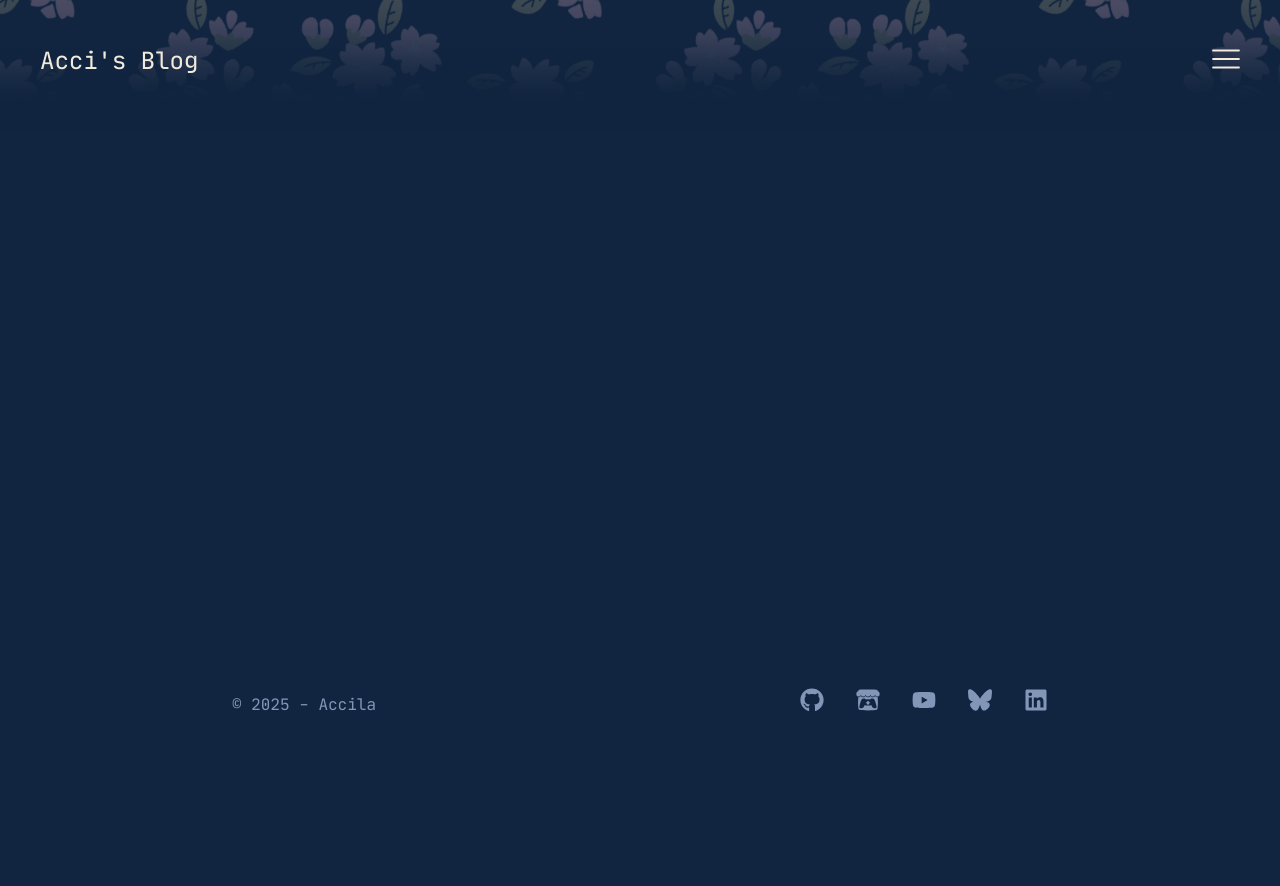
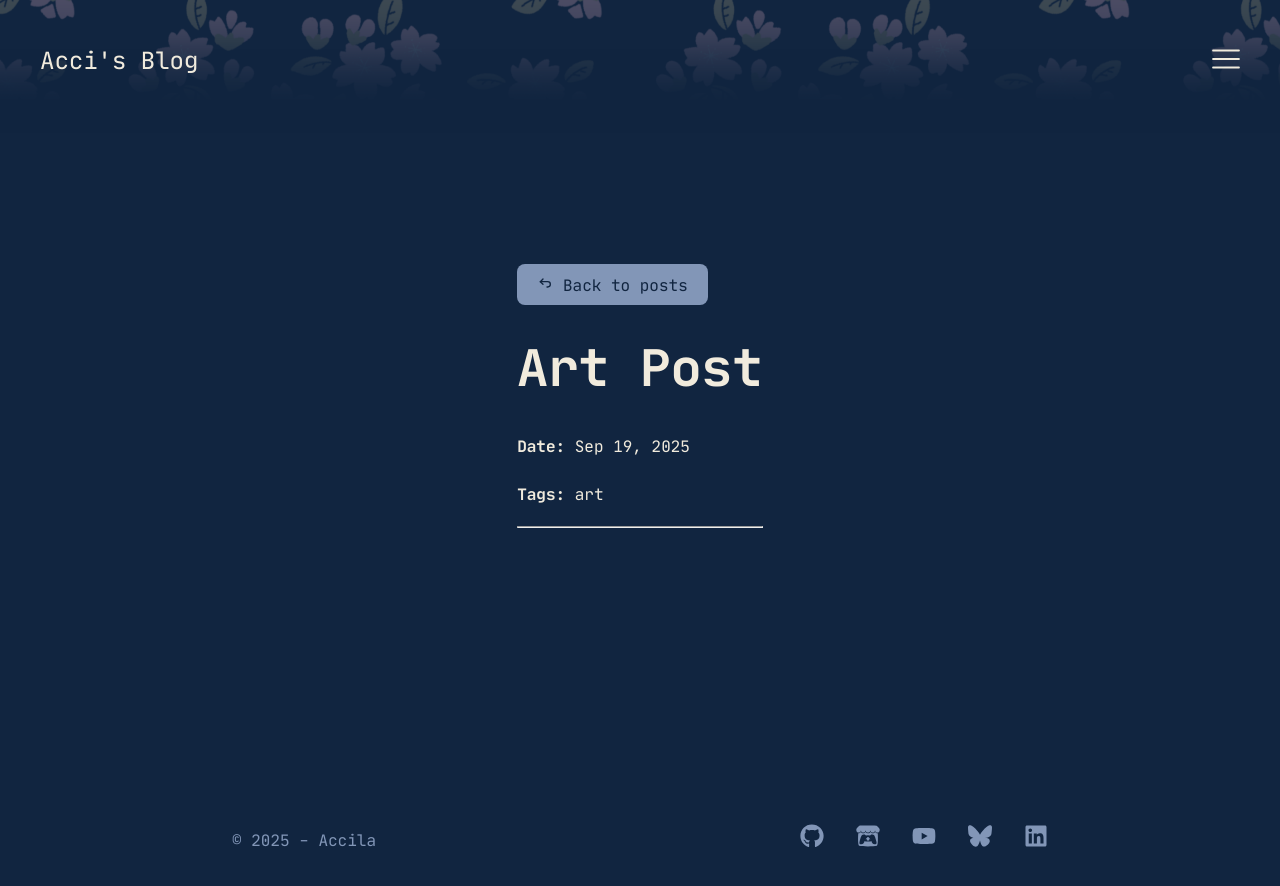
Before and after one commit to queenaccila/acci-blog, a React (Vite) app: page /posts/art-post in a window 1280 px wide. Shown: the top 886 px of the page. Before the commit the page ends 800 px from the top, so only its background shows below. Built offline with nearby package versions, Linux system fonts and the light colour scheme.

Commit message:
Added back to posts button

```diff
--- a/src/App.jsx
+++ b/src/App.jsx
@@ -8,6 +8,7 @@ import Footer from './global-components/Footer'
 import Home from './pages/Home'
 import About from './pages/About'
 import RecentPosts from './pages/Posts'
+import PostViewer from './pages/PostViewer'
 
 function App() {
   return (
@@ -19,6 +20,7 @@ function App() {
           <Route path="/" element={<Home />}></Route>
           <Route path="/about" element={<About />}></Route>
           <Route path="/posts" element={<RecentPosts />}></Route>
+          <Route path="/posts/:slug" element={<PostViewer />}></Route>
         </Routes>
       </Router>
       <Footer />
--- a/src/content/posts/2025/08/TestFile2.mdx
+++ b/src/content/posts/2025/08/TestFile2.mdx
@@ -6,6 +6,4 @@ draft: false
 slug: "test-post-2"
 ---
 
-# Hello World
-
 This is the second test file.
--- /dev/null
+++ b/src/content/posts/2025/09/ArtPost.mdx
@@ -0,0 +1,7 @@
+---
+title: "Art Post"
+date: "2025-09-20T00:00:00"
+tags: ["art"]
+draft: false
+slug: "art-post"
+---
--- a/src/index.css
+++ b/src/index.css
@@ -73,6 +73,7 @@ button {
   font-weight: 500;
   font-family: inherit;
   background-color: #8296b7;
+  color: #112540;
   cursor: pointer;
   transition: background-color 0.25s;
 }
--- /dev/null
+++ b/src/pages/PostViewer.css
@@ -0,0 +1,3 @@
+.post-page {
+    text-align: left !important;
+}
--- /dev/null
+++ b/src/pages/PostViewer.jsx
@@ -0,0 +1,49 @@
+import { useParams } from "react-router-dom";
+import { posts } from "../content/PostIndex";
+import { useNavigate } from 'react-router-dom';
+import './PostViewer.css'
+
+import { TbArrowBackUp } from "react-icons/tb";
+
+function PostViewer() {
+    const { slug } = useParams();
+    const navigate = useNavigate();
+
+    const post = posts.find(
+        (p) => p.frontmatter.slug === slug
+    );
+
+    if (!post) {
+        return (
+            <h2>Post not found</h2>
+        );
+    }
+
+    const PostComponent = post.component;
+
+    return (
+    <div className="post-page">
+        <button onClick={() => navigate('/posts')}>
+            <TbArrowBackUp /> Back to posts
+        </button>
+
+        <h1>{post.frontmatter.title}</h1>
+        <p className="post-date">
+        <b>Date:</b> {new Date(post.frontmatter.date).toLocaleDateString("en-US", {
+            timeZone: "America/Los_Angeles",
+            year: "numeric",
+            month: "short",
+            day: "numeric"
+        })}
+        </p>
+        <p><b>Tags:</b> {post.frontmatter.tags.join(', ')}</p>
+
+        <hr/>
+
+        {/* Render the actual MDX content */}
+        <PostComponent className="post-content"/>
+    </div>
+  );
+}
+
+export default PostViewer;
--- a/src/pages/Posts.jsx
+++ b/src/pages/Posts.jsx
@@ -1,4 +1,5 @@
 import { useState } from "react";
+import { Link } from 'react-router-dom';
 import './Posts.css'
 import { posts, getRecentPosts, paginatePosts } from '../content/PostIndex';
 import { IconContext } from "react-icons";
@@ -31,9 +32,7 @@ function RecentPosts() {
                 day: "numeric"
               })}
             </span>
-            <a href={`/posts/${post.frontmatter.slug}`}>
-              {post.frontmatter.title}
-            </a>
+            <Link to={`/posts/${post.frontmatter.slug}`}>{post.frontmatter.title}</Link>
           </li>
         ))}
       </ul>
```
